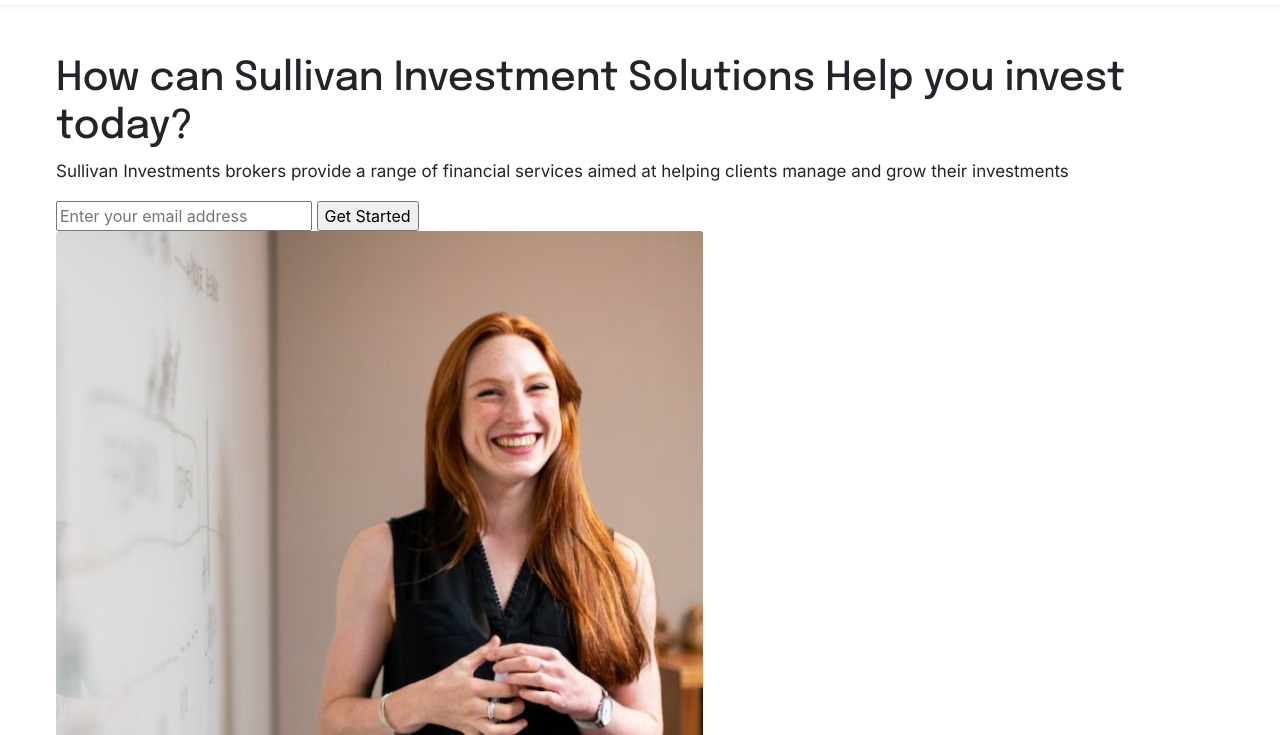
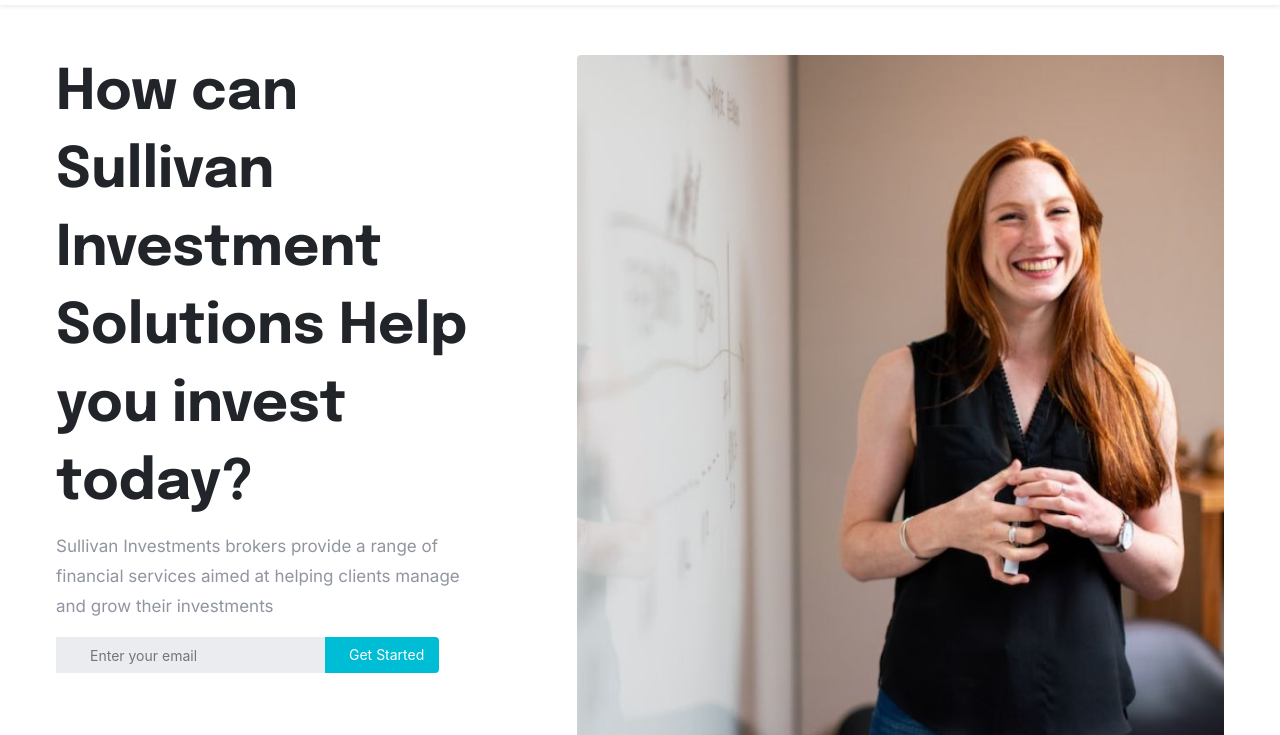
Before and after one commit to Stephen191294/Sullivan-Investment-Solutions, a plain HTML site: page index.html in a window 1280 px wide. Shown: the part 65-800 px from the top of the page. Drawn offline with nearby package versions, Linux system fonts and the light colour scheme.

Commit message:
section 1 styling

```diff
--- a/assets/SCSS/styles.scss
+++ b/assets/SCSS/styles.scss
@@ -24,3 +24,51 @@
     font-family: $Inter;
   }
 }
+
+
+
+.section-1{
+  .container{
+    display: flex;
+    flex-direction: row;
+
+  }
+  h1{
+    font-family: $Epilogue;
+    font-size: 56px;
+    line-height: 78px;
+    font-weight: bold;
+  }
+  p{
+    font-family: $Inter;
+    font-weight: 400;
+    line-height: 30px;
+    color: $grey200;
+  }
+  form{
+    input{
+      background-color: #eaecef;
+            width: 269px;
+            height: 36px;
+            border-radius: 4px, 0px, 0px, 4px;
+            color: #bcc1ca;
+            font-size: 14px;
+            line-height: 22px;
+            border: none;
+            padding: 7px 129px 6px 34px;
+    }
+    .input-2{
+      background-color: $babyBlue;
+      color: #ffffff;
+      padding: 7px 23px 7px 24px;
+      width: 114px;
+      height: 36px;
+      border-radius: 0 4px 4px 0;
+      border: none;
+      position: absolute;
+    }
+  }
+  .img{
+    margin-left: 100px;
+  }
+}
--- a/index.html
+++ b/index.html
@@ -50,11 +50,11 @@
                <h1>How can Sullivan Investment Solutions Help you invest today?</h1>
                <p>Sullivan Investments brokers provide a range of financial services aimed at helping clients manage and grow their investments</p>
                <form>
-                  <input type="email" name="email" placeholder="Enter your email address">
+                  <input type="email" name="email" placeholder="Enter your email">
                   <input class="input-2" type="submit" value="Get Started">
                </form>
             </div>
-            <div>
+            <div class="img img-fluid">
                <img src="assets/images/Image 40.png" alt="broker">
             </div>
          </div>
```
Also changed, not shown: assets/SCSS/styles.css, 1 other file.
